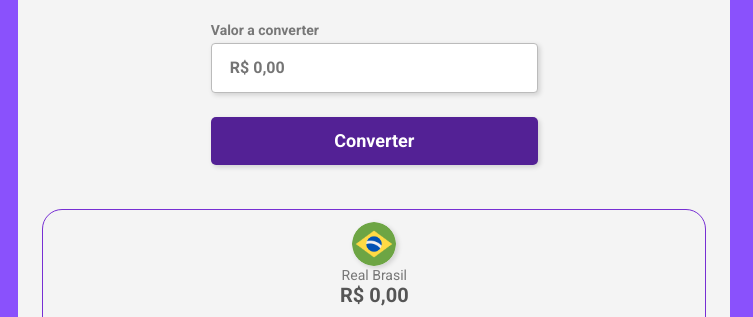
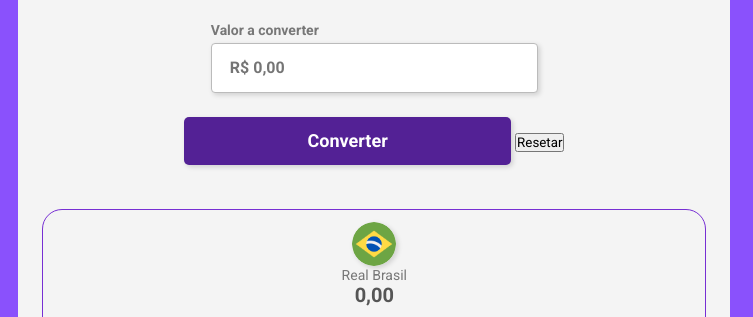
Before and after one commit to ericleirosario/convert-money, a plain HTML site: page index.html in a window 1280 px wide. Shown: the part 207-524 px from the top of the page, 527-1280 px from the left. Drawn offline with Linux system fonts and the light colour scheme.

Commit message:
Implementação do botão reset em index.html

```diff
--- a/index.html
+++ b/index.html
@@ -38,14 +38,17 @@
                         <input type="number" name="value" id="value" placeholder="R$ 0,00" required>
                     </div>
 
-                    <button class="button-convert">Converter</button>
+                    <div class="container-button">
+                        <button class="button-convert">Converter</button>
+                        <button class="button-reset">Resetar</button>
+                    </div>
                 </div>
 
                 <section class="container-convert-result">
                     <div class="content-result">
                         <img id="currency-image-to-convert" src="./assets/img/real.png" alt="Logo Moeda a Converter">
                         <p class="currency-name-to-convert">Real Brasil</p>
-                        <span class="currency-value-to-convert">R$ 0,00</span>
+                        <span class="currency-value-to-convert">0,00</span>
                     </div>
 
                     <img class="image-arrow" src="./assets/img/seta.svg" alt="Logo Seta">
```
